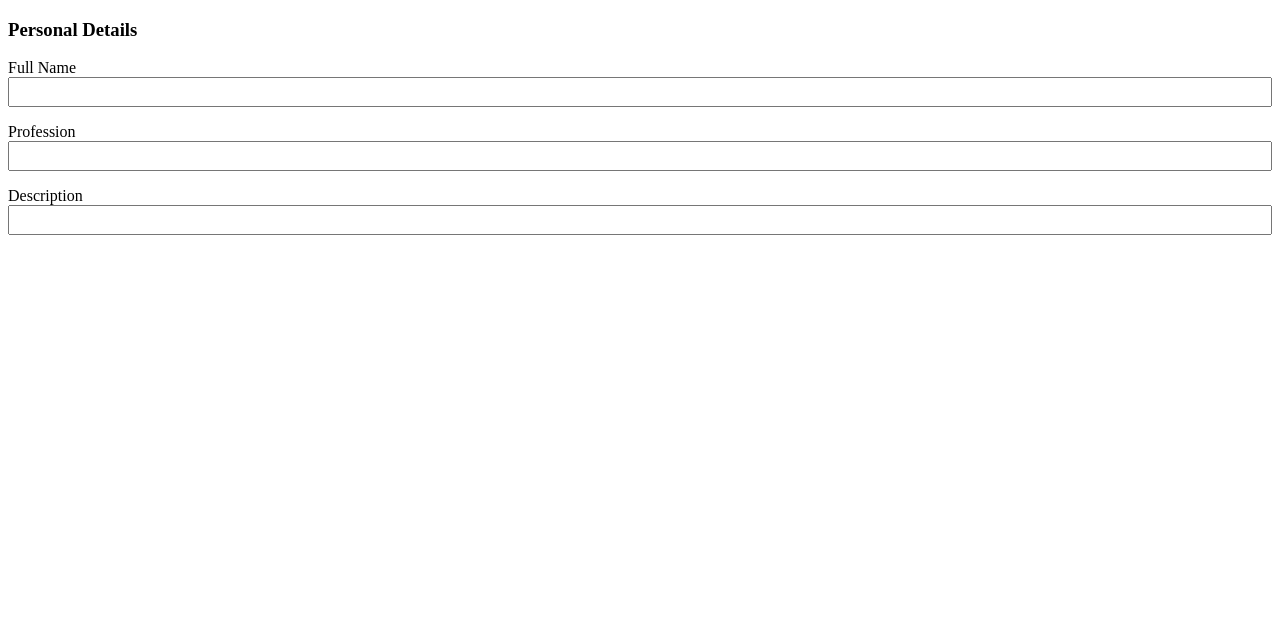
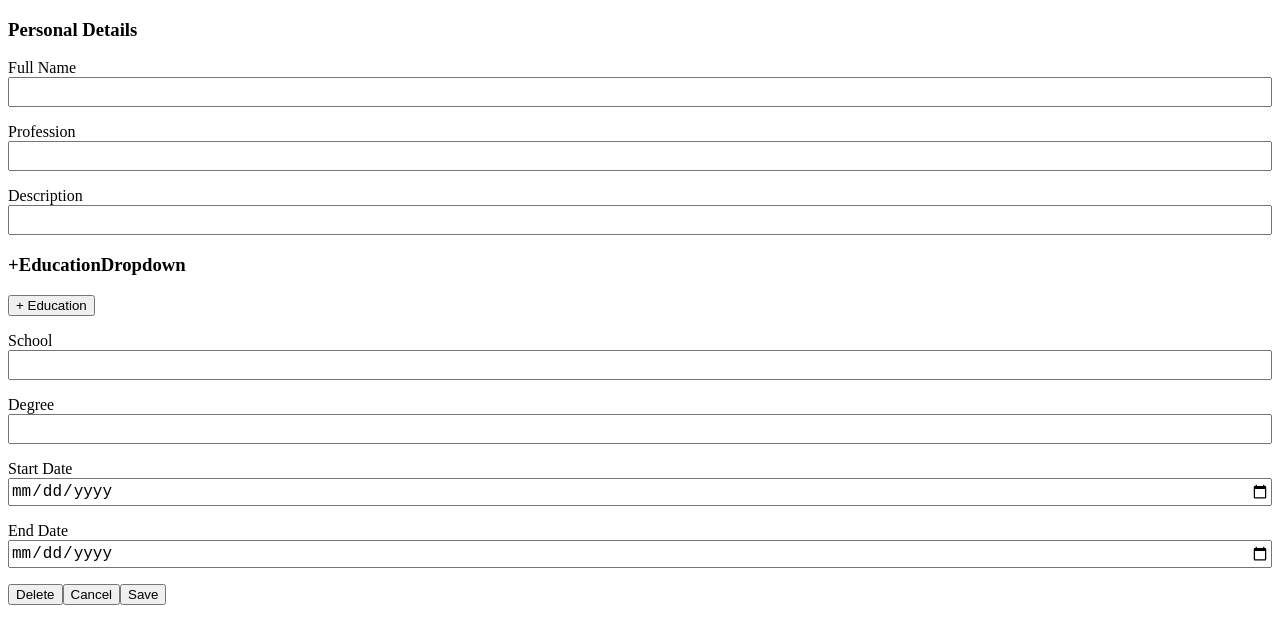
Before and after one commit to ZTanvir/cv-application, a React (Vite) app: page / in a window 1280 px wide. Shown: the top 644 px of the page. Built offline with nearby package versions, Linux system fonts and the light colour scheme.

Commit message:
InstituteInfo insert into EduInfoForm

```diff
--- a/src/Components/CvInfo.jsx
+++ b/src/Components/CvInfo.jsx
@@ -1,9 +1,11 @@
+import EduInfoForms from "./EducationalInfromation/EduInfoForms";
 import PersonalInformationForm from "./PersonalInformation/PersonalInformationForm";
 
 const CvInfo = () => {
   return (
     <>
       <PersonalInformationForm />
+      <EduInfoForms />
     </>
   );
 };
--- /dev/null
+++ b/src/Components/EducationalInfromation/EduInfoForms.jsx
@@ -0,0 +1,18 @@
+import InstituteInfo from "./InstituteInfo";
+
+const EduInfoForms = () => {
+  return (
+    <section className="education-forms">
+      <h3>
+        <span>
+          <span className="education-icon">+</span>
+          <span>Education</span>
+        </span>
+        <span className="education-dropdown">Dropdown</span>
+      </h3>
+      <button>+ Education</button>
+      <InstituteInfo />
+    </section>
+  );
+};
+export default EduInfoForms;
```
Also changed, not shown: src/Components/EducationalInfromation/EduInfoForm.jsx (deleted).
